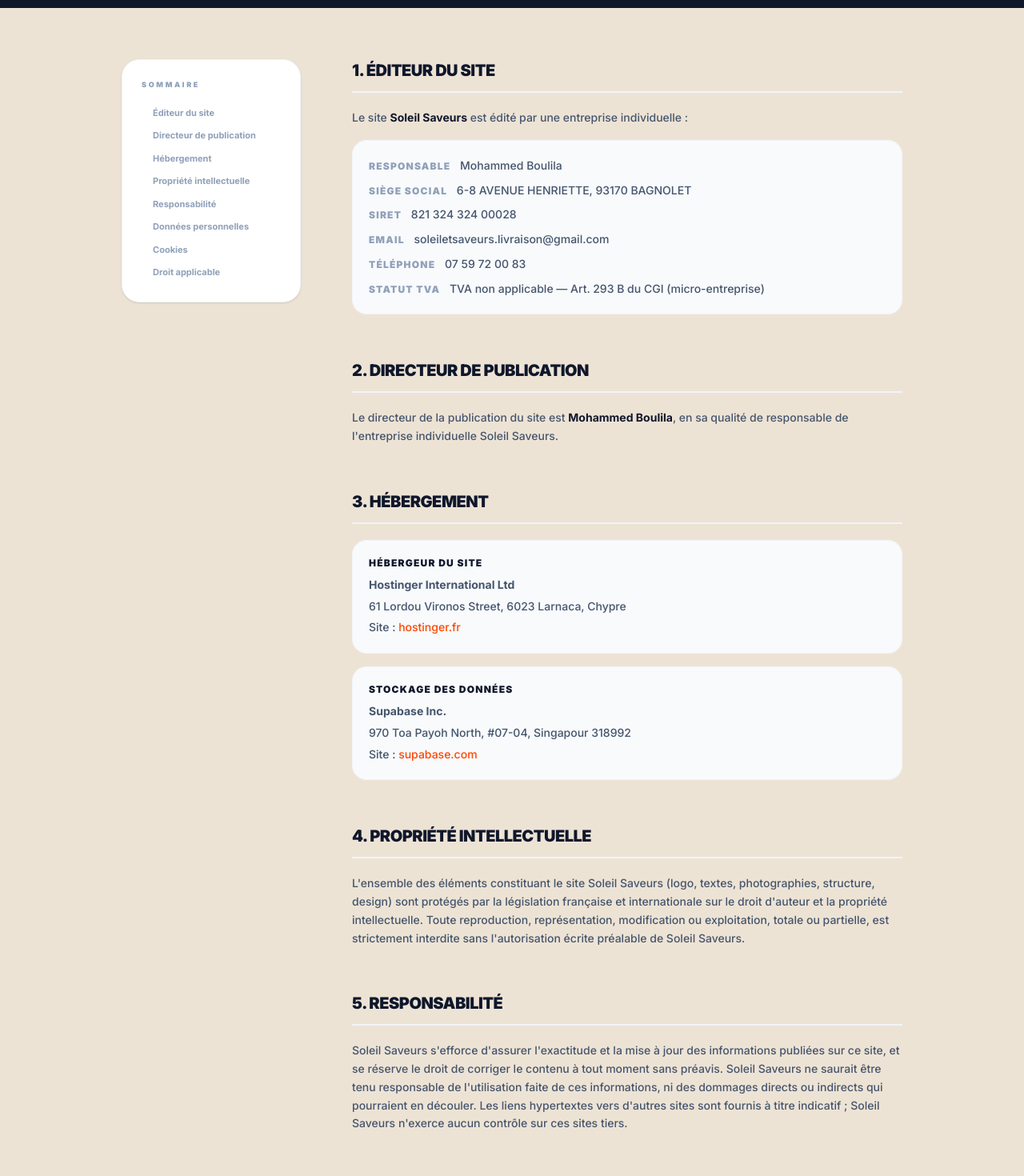
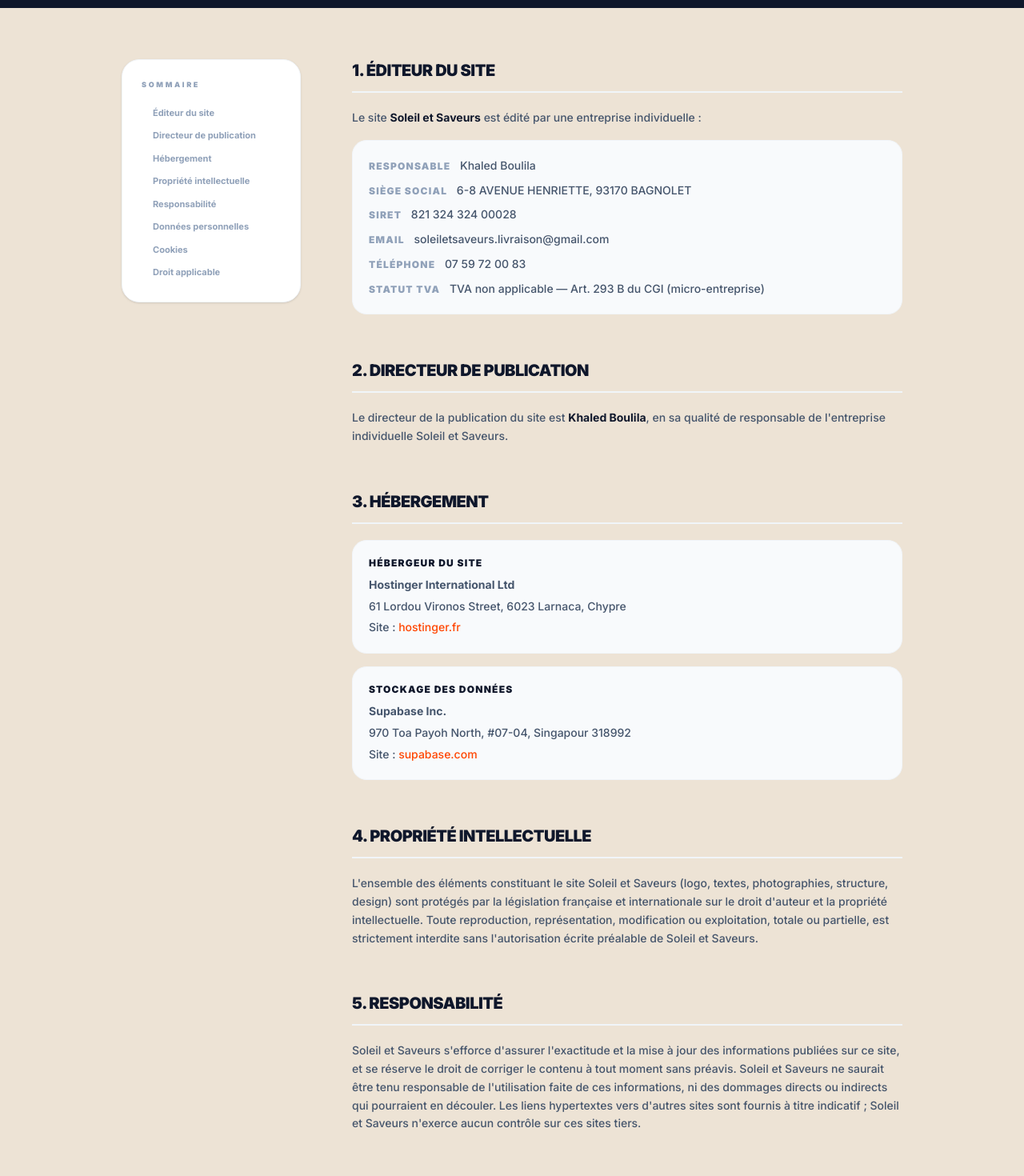
Before and after one commit to Squyann/Soleil-et-Saveurs, a Next.js app: page /mentions in a window 1280 px wide. Shown: the part 420-1890 px from the top of the page at 80% size. Built offline with nearby package versions, Linux system fonts and the light colour scheme; no server answers.

Commit message:
texte: corrige le nom "Soleil et Saveurs" et le responsable (Khaled Boulila) partout sur le site
Co-Authored-By: Claude Opus 4.8 <noreply@anthropic.com>
Claude-Session: https://claude.ai/code/session_01EEtyowFSrmPcTMCzdXNDyv

```diff
--- a/src/app/admin/login/page.tsx
+++ b/src/app/admin/login/page.tsx
@@ -37,7 +37,7 @@ export default function AdminLogin() {
           <h1 className="text-3xl font-black uppercase italic tracking-tighter text-slate-900">
             ADMIN<span className="text-[#FF4500]">ISTRATION</span>
           </h1>
-          <p className="text-[10px] font-black text-slate-400 mt-3 uppercase tracking-[0.3em]">Accès sécurisé Soleil Saveurs</p>
+          <p className="text-[10px] font-black text-slate-400 mt-3 uppercase tracking-[0.3em]">Accès sécurisé Soleil et Saveurs</p>
         </div>
 
         <form onSubmit={handleLogin} className="space-y-5">
--- a/src/app/admin/page.tsx
+++ b/src/app/admin/page.tsx
@@ -153,9 +153,9 @@ export default function AdminPage() {
     setMessages(prev => prev.map(m => m.id === msg.id ? { ...m, lu: true } : m));
 
     // Ouvrir le client mail avec la réponse pré-remplie
-    const sujet = encodeURIComponent(`Réponse à votre message — Soleil Saveurs`);
+    const sujet = encodeURIComponent(`Réponse à votre message — Soleil et Saveurs`);
     const corps = encodeURIComponent(
-      `Bonjour ${msg.nom},\n\n${reponseTexte}\n\nCordialement,\nL'équipe Soleil Saveurs`
+      `Bonjour ${msg.nom},\n\n${reponseTexte}\n\nCordialement,\nL'équipe Soleil et Saveurs`
     );
     window.open(`mailto:${msg.email}?subject=${sujet}&body=${corps}`, '_blank');
 
@@ -243,7 +243,7 @@ export default function AdminPage() {
   }
 
   const envoyerWhatsApp = (cmd: any) => {
-    const message = `Bonjour ${cmd.nom_client}, c'est Soleil Saveurs pour votre commande #${cmd.id}...`;
+    const message = `Bonjour ${cmd.nom_client}, c'est Soleil et Saveurs pour votre commande #${cmd.id}...`;
     const rel = cmd.telephone_client?.replace(/\s+/g, '');
     window.open(`https://wa.me/${rel}?text=${encodeURIComponent(message)}`, '_blank');
   };
@@ -427,7 +427,7 @@ export default function AdminPage() {
           <body>
             <div class="header">
               <div class="brand">
-                <h1>Soleil Saveurs<span>.</span></h1>
+                <h1>Soleil et Saveurs<span>.</span></h1>
                 <p>Produits Frais</p>
                 <div style="font-size: 11px; color: #718096; margin-top: 10px; font-weight: normal; text-transform: none;">
                   Livraison Yvelines (78)
@@ -506,7 +506,7 @@ export default function AdminPage() {
               </div>
             </div>
             <div class="footer-note">
-              Merci d'avoir choisi le circuit court avec Soleil Saveurs.<br/>
+              Merci d'avoir choisi le circuit court avec Soleil et Saveurs.<br/>
               <em>TVA non applicable, art. 293 B du CGI</em><br/>
               Ce document fait office de bon de livraison et de facture.
             </div>
--- a/src/app/aide/page.tsx
+++ b/src/app/aide/page.tsx
@@ -208,7 +208,7 @@ export default function AidePage() {
         <h1 className="text-5xl md:text-8xl font-black text-white uppercase tracking-tighter mb-4 relative italic">
           AIDE<span className="text-[#FF4500]">&</span>INFOS
         </h1>
-        <p className="text-slate-400 text-sm md:text-base font-bold uppercase tracking-[0.2em] mb-12">Soleil Saveurs — Votre Service Client Local</p>
+        <p className="text-slate-400 text-sm md:text-base font-bold uppercase tracking-[0.2em] mb-12">Soleil et Saveurs — Votre Service Client Local</p>
 
         <div className="max-w-2xl mx-auto relative group">
           <div className="absolute left-6 top-1/2 -translate-y-1/2">
@@ -371,7 +371,7 @@ export default function AidePage() {
       <footer className="mt-32 pt-20 border-t border-slate-100 text-center px-6">
         <div className="max-w-6xl mx-auto grid md:grid-cols-3 gap-12 text-left mb-20">
           <div>
-            <h5 className="font-black uppercase text-xs mb-4">Soleil Saveurs</h5>
+            <h5 className="font-black uppercase text-xs mb-4">Soleil et Saveurs</h5>
             <p className="text-[11px] text-slate-400 font-medium leading-relaxed italic">Le circuit-court réinventé dans les Yvelines.</p>
           </div>
           <div>
--- a/src/app/cgv/page.tsx
+++ b/src/app/cgv/page.tsx
@@ -66,10 +66,10 @@ export default function CGVPage() {
               1. Objet
             </h2>
             <p className="text-slate-600 font-medium leading-relaxed">
-              Les présentes Conditions Générales de Vente (CGV) régissent contractuellement toute relation commerciale entre <strong className="text-slate-900">Soleil Saveurs</strong> (ci-après « le Vendeur ») et toute personne physique effectuant un achat sur le site <strong className="text-slate-900">soleil-saveurs.fr</strong> (ci-après « le Client »).
+              Les présentes Conditions Générales de Vente (CGV) régissent contractuellement toute relation commerciale entre <strong className="text-slate-900">Soleil et Saveurs</strong> (ci-après « le Vendeur ») et toute personne physique effectuant un achat sur le site <strong className="text-slate-900">soleil-saveurs.fr</strong> (ci-après « le Client »).
             </p>
             <p className="text-slate-600 font-medium leading-relaxed mt-3">
-              Le Client reconnaît avoir pris connaissance des présentes CGV et les accepter sans réserve avant toute commande. Soleil Saveurs se réserve le droit de modifier les présentes CGV à tout moment ; les CGV applicables sont celles en vigueur à la date de la commande.
+              Le Client reconnaît avoir pris connaissance des présentes CGV et les accepter sans réserve avant toute commande. Soleil et Saveurs se réserve le droit de modifier les présentes CGV à tout moment ; les CGV applicables sont celles en vigueur à la date de la commande.
             </p>
           </section>
 
@@ -78,7 +78,7 @@ export default function CGVPage() {
               2. Produits & disponibilité
             </h2>
             <p className="text-slate-600 font-medium leading-relaxed mb-4">
-              Soleil Saveurs commercialise des produits frais issus de l'agriculture locale (fruits, légumes, épicerie) provenant principalement des Yvelines (78). Les produits proposés sont ceux figurant au catalogue en ligne au moment de la consultation, dans la limite des stocks disponibles.
+              Soleil et Saveurs commercialise des produits frais issus de l'agriculture locale (fruits, légumes, épicerie) provenant principalement des Yvelines (78). Les produits proposés sont ceux figurant au catalogue en ligne au moment de la consultation, dans la limite des stocks disponibles.
             </p>
             <div className="bg-orange-50 border border-orange-100 rounded-2xl p-5 space-y-2">
               <p className="font-black text-xs uppercase text-[#FF4500] tracking-widest mb-2">Spécificités produits frais</p>
@@ -107,7 +107,7 @@ export default function CGVPage() {
               </div>
             </div>
             <p className="text-slate-600 font-medium leading-relaxed mt-4">
-              Soleil Saveurs se réserve le droit de modifier ses prix à tout moment. Les prix applicables sont ceux affichés au moment de la validation de la commande.
+              Soleil et Saveurs se réserve le droit de modifier ses prix à tout moment. Les prix applicables sont ceux affichés au moment de la validation de la commande.
             </p>
           </section>
 
@@ -147,7 +147,7 @@ export default function CGVPage() {
             </h2>
             <div className="space-y-4 text-slate-600 font-medium leading-relaxed">
               <p>
-                Soleil Saveurs livre uniquement dans les communes des Yvelines (78) situées à moins de 5 km de ses points de distribution. La liste des villes éligibles est disponible sur la <Link href="/livraison" className="text-[#FF4500] hover:underline font-bold">page Livraison</Link>.
+                Soleil et Saveurs livre uniquement dans les communes des Yvelines (78) situées à moins de 5 km de ses points de distribution. La liste des villes éligibles est disponible sur la <Link href="/livraison" className="text-[#FF4500] hover:underline font-bold">page Livraison</Link>.
               </p>
               <div className="bg-slate-50 rounded-2xl p-5 border border-slate-100 grid sm:grid-cols-3 gap-4 text-center">
                 <div>
@@ -167,7 +167,7 @@ export default function CGVPage() {
                 </div>
               </div>
               <p>
-                En cas d'impossibilité de livraison (adresse incorrecte, absence du Client, zone non couverte), Soleil Saveurs contactera le Client pour convenir d'une nouvelle modalité. Les produits frais non livrés ne peuvent être restitués.
+                En cas d'impossibilité de livraison (adresse incorrecte, absence du Client, zone non couverte), Soleil et Saveurs contactera le Client pour convenir d'une nouvelle modalité. Les produits frais non livrés ne peuvent être restitués.
               </p>
             </div>
           </section>
@@ -191,7 +191,7 @@ export default function CGVPage() {
             <div className="bg-amber-50 border border-amber-100 rounded-2xl p-5 mb-4">
               <p className="font-black text-xs uppercase text-amber-700 tracking-widest mb-2">Produits périssables — exception légale</p>
               <p className="text-amber-700 font-medium text-sm leading-relaxed">
-                Conformément à l'article L. 221-28, 3° du Code de la consommation, <strong>le droit de rétractation ne s'applique pas aux produits susceptibles de se détériorer ou de se périmer rapidement</strong>, ce qui est le cas de la totalité des produits frais proposés par Soleil Saveurs.
+                Conformément à l'article L. 221-28, 3° du Code de la consommation, <strong>le droit de rétractation ne s'applique pas aux produits susceptibles de se détériorer ou de se périmer rapidement</strong>, ce qui est le cas de la totalité des produits frais proposés par Soleil et Saveurs.
               </p>
             </div>
             <p className="text-slate-600 font-medium leading-relaxed">
@@ -204,7 +204,7 @@ export default function CGVPage() {
               8. Conformité & réclamations
             </h2>
             <p className="text-slate-600 font-medium leading-relaxed mb-4">
-              Soleil Saveurs s'engage à livrer des produits conformes à la commande et aux normes de qualité en vigueur. En cas de problème (produit abîmé, erreur de livraison), le Client dispose de <strong className="text-slate-900">24h après réception</strong> pour nous le signaler avec photo à l'appui.
+              Soleil et Saveurs s'engage à livrer des produits conformes à la commande et aux normes de qualité en vigueur. En cas de problème (produit abîmé, erreur de livraison), le Client dispose de <strong className="text-slate-900">24h après réception</strong> pour nous le signaler avec photo à l'appui.
             </p>
             <p className="text-slate-600 font-medium leading-relaxed">
               Contact : <strong className="text-slate-900">soleiletsaveurs.livraison@gmail.com</strong> ou via WhatsApp au <strong className="text-slate-900">07 59 72 00 83</strong>.
@@ -216,8 +216,8 @@ export default function CGVPage() {
               9. Responsabilité
             </h2>
             <p className="text-slate-600 font-medium leading-relaxed">
-              Soleil Saveurs ne saurait être tenu responsable de dommages indirects liés à l'utilisation du site ou à une défaillance temporaire de service. Sa responsabilité ne peut excéder le montant de la commande concernée.
-              En cas de force majeure (intempéries, indisponibilité des récoltes), Soleil Saveurs informera le Client dans les meilleurs délais.
+              Soleil et Saveurs ne saurait être tenu responsable de dommages indirects liés à l'utilisation du site ou à une défaillance temporaire de service. Sa responsabilité ne peut excéder le montant de la commande concernée.
+              En cas de force majeure (intempéries, indisponibilité des récoltes), Soleil et Saveurs informera le Client dans les meilleurs délais.
             </p>
           </section>
 
@@ -236,7 +236,7 @@ export default function CGVPage() {
               11. Litiges & médiation
             </h2>
             <p className="text-slate-600 font-medium leading-relaxed mb-4">
-              Les présentes CGV sont soumises au droit français. En cas de litige, le Client s'adressera en priorité à Soleil Saveurs pour trouver une solution amiable.
+              Les présentes CGV sont soumises au droit français. En cas de litige, le Client s'adressera en priorité à Soleil et Saveurs pour trouver une solution amiable.
             </p>
             <p className="text-slate-600 font-medium leading-relaxed mb-4">
               À défaut de résolution amiable, le Client peut recourir gratuitement à la médiation de la consommation conformément aux articles L. 616-1 et R. 616-1 du Code de la consommation.
@@ -276,7 +276,7 @@ export default function CGVPage() {
 
       <footer className="py-16 border-t border-slate-100 text-center">
         <p className="text-[9px] font-black uppercase tracking-[0.4em] text-slate-300">
-          © 2026 Soleil Saveurs — Plaisir (78)
+          © 2026 Soleil et Saveurs — Plaisir (78)
         </p>
       </footer>
     </div>
--- a/src/app/livraison/page.tsx
+++ b/src/app/livraison/page.tsx
@@ -59,7 +59,7 @@ export default function LivraisonPage() {
         <Link href="/" className="flex items-center gap-2 text-[10px] font-black uppercase tracking-widest text-slate-400 hover:text-[#FF4500] transition-colors">
           <ArrowLeft className="w-4 h-4" /> Retour Boutique
         </Link>
-        <span className="text-[10px] font-black uppercase tracking-tighter text-slate-900 italic">Soleil Saveurs — Logistique</span>
+        <span className="text-[10px] font-black uppercase tracking-tighter text-slate-900 italic">Soleil et Saveurs — Logistique</span>
       </nav>
 
       {/* Hero Section - Testeur d'éligibilité */}
--- a/src/app/mentions/page.tsx
+++ b/src/app/mentions/page.tsx
@@ -63,9 +63,9 @@ export default function MentionsLegales() {
               1. Éditeur du site
             </h2>
             <div className="space-y-2 text-slate-600 font-medium text-sm leading-relaxed">
-              <p>Le site <strong className="text-slate-900">Soleil Saveurs</strong> est édité par une entreprise individuelle :</p>
+              <p>Le site <strong className="text-slate-900">Soleil et Saveurs</strong> est édité par une entreprise individuelle :</p>
               <div className="bg-slate-50 rounded-2xl p-5 mt-4 space-y-2 border border-slate-100">
-                <p><span className="text-slate-400 text-xs uppercase font-black tracking-widest mr-2">Responsable</span> Mohammed Boulila</p>
+                <p><span className="text-slate-400 text-xs uppercase font-black tracking-widest mr-2">Responsable</span> Khaled Boulila</p>
                 <p><span className="text-slate-400 text-xs uppercase font-black tracking-widest mr-2">Siège social</span> 6-8 AVENUE HENRIETTE, 93170 BAGNOLET</p>
                 <p><span className="text-slate-400 text-xs uppercase font-black tracking-widest mr-2">SIRET</span> 821 324 324 00028</p>
                 <p><span className="text-slate-400 text-xs uppercase font-black tracking-widest mr-2">Email</span> soleiletsaveurs.livraison@gmail.com</p>
@@ -80,7 +80,7 @@ export default function MentionsLegales() {
               2. Directeur de publication
             </h2>
             <p className="text-slate-600 font-medium text-sm leading-relaxed">
-              Le directeur de la publication du site est <strong className="text-slate-900">Mohammed Boulila</strong>, en sa qualité de responsable de l'entreprise individuelle Soleil Saveurs.
+              Le directeur de la publication du site est <strong className="text-slate-900">Khaled Boulila</strong>, en sa qualité de responsable de l'entreprise individuelle Soleil et Saveurs.
             </p>
           </section>
 
@@ -109,8 +109,8 @@ export default function MentionsLegales() {
               4. Propriété intellectuelle
             </h2>
             <p className="text-slate-600 font-medium text-sm leading-relaxed">
-              L'ensemble des éléments constituant le site Soleil Saveurs (logo, textes, photographies, structure, design) sont protégés par la législation française et internationale sur le droit d'auteur et la propriété intellectuelle.
-              Toute reproduction, représentation, modification ou exploitation, totale ou partielle, est strictement interdite sans l'autorisation écrite préalable de Soleil Saveurs.
+              L'ensemble des éléments constituant le site Soleil et Saveurs (logo, textes, photographies, structure, design) sont protégés par la législation française et internationale sur le droit d'auteur et la propriété intellectuelle.
+              Toute reproduction, représentation, modification ou exploitation, totale ou partielle, est strictement interdite sans l'autorisation écrite préalable de Soleil et Saveurs.
             </p>
           </section>
 
@@ -119,9 +119,9 @@ export default function MentionsLegales() {
               5. Responsabilité
             </h2>
             <p className="text-slate-600 font-medium text-sm leading-relaxed">
-              Soleil Saveurs s'efforce d'assurer l'exactitude et la mise à jour des informations publiées sur ce site, et se réserve le droit de corriger le contenu à tout moment sans préavis.
-              Soleil Saveurs ne saurait être tenu responsable de l'utilisation faite de ces informations, ni des dommages directs ou indirects qui pourraient en découler.
-              Les liens hypertextes vers d'autres sites sont fournis à titre indicatif ; Soleil Saveurs n'exerce aucun contrôle sur ces sites tiers.
+              Soleil et Saveurs s'efforce d'assurer l'exactitude et la mise à jour des informations publiées sur ce site, et se réserve le droit de corriger le contenu à tout moment sans préavis.
+              Soleil et Saveurs ne saurait être tenu responsable de l'utilisation faite de ces informations, ni des dommages directs ou indirects qui pourraient en découler.
+              Les liens hypertextes vers d'autres sites sont fournis à titre indicatif ; Soleil et Saveurs n'exerce aucun contrôle sur ces sites tiers.
             </p>
           </section>
 
@@ -191,7 +191,7 @@ export default function MentionsLegales() {
 
       <footer className="py-16 border-t border-slate-100 text-center">
         <p className="text-[9px] font-black uppercase tracking-[0.4em] text-slate-300">
-          © 2026 Soleil Saveurs — Bagnolet (93)
+          © 2026 Soleil et Saveurs — Bagnolet (93)
         </p>
       </footer>
     </div>
--- a/src/app/rgpd/page.tsx
+++ b/src/app/rgpd/page.tsx
@@ -44,7 +44,7 @@ export default function RGPDPage() {
         <div className="max-w-5xl mx-auto flex items-start gap-3">
           <Shield className="w-5 h-5 text-blue-500 flex-shrink-0 mt-0.5" />
           <p className="text-blue-700 font-bold text-xs leading-relaxed">
-            Soleil Saveurs s'engage à protéger votre vie privée. Nous ne collectons que les données strictement nécessaires à la réalisation de vos commandes et n'en faisons aucun usage commercial.
+            Soleil et Saveurs s'engage à protéger votre vie privée. Nous ne collectons que les données strictement nécessaires à la réalisation de vos commandes et n'en faisons aucun usage commercial.
           </p>
         </div>
       </div>
@@ -75,8 +75,8 @@ export default function RGPDPage() {
               1. Responsable du traitement
             </h2>
             <div className="bg-slate-50 rounded-2xl p-5 border border-slate-100 space-y-2 text-slate-600 font-medium">
-              <p><span className="text-slate-400 text-xs uppercase font-black tracking-widest mr-2">Entité</span> Soleil Saveurs (entreprise individuelle)</p>
-              <p><span className="text-slate-400 text-xs uppercase font-black tracking-widest mr-2">Responsable</span> Mohammed Boulila</p>
+              <p><span className="text-slate-400 text-xs uppercase font-black tracking-widest mr-2">Entité</span> Soleil et Saveurs (entreprise individuelle)</p>
+              <p><span className="text-slate-400 text-xs uppercase font-black tracking-widest mr-2">Responsable</span> Khaled Boulila</p>
               <p><span className="text-slate-400 text-xs uppercase font-black tracking-widest mr-2">Adresse</span> 6-8 AVENUE HENRIETTE, 93170 BAGNOLET</p>
               <p><span className="text-slate-400 text-xs uppercase font-black tracking-widest mr-2">Email</span> soleiletsaveurs.livraison@gmail.com</p>
             </div>
@@ -196,7 +196,7 @@ export default function RGPDPage() {
               5. Destinataires des données
             </h2>
             <p className="text-slate-600 font-medium leading-relaxed mb-5">
-              Vos données sont accessibles uniquement à Soleil Saveurs et à nos sous-traitants techniques, dans la stricte mesure nécessaire au service :
+              Vos données sont accessibles uniquement à Soleil et Saveurs et à nos sous-traitants techniques, dans la stricte mesure nécessaire au service :
             </p>
             <div className="space-y-3">
               <div className="bg-white border border-slate-100 rounded-2xl p-5 shadow-sm flex items-start gap-4">
@@ -312,7 +312,7 @@ export default function RGPDPage() {
               9. Mineurs
             </h2>
             <p className="text-slate-600 font-medium leading-relaxed">
-              Le site Soleil Saveurs est destiné à un public adulte. Nous ne collectons pas sciemment de données personnelles concernant des enfants de moins de 16 ans. Si vous pensez qu'un mineur nous a transmis ses données, contactez-nous afin que nous procédions à leur suppression.
+              Le site Soleil et Saveurs est destiné à un public adulte. Nous ne collectons pas sciemment de données personnelles concernant des enfants de moins de 16 ans. Si vous pensez qu'un mineur nous a transmis ses données, contactez-nous afin que nous procédions à leur suppression.
             </p>
           </section>
 
@@ -367,7 +367,7 @@ export default function RGPDPage() {
 
       <footer className="py-16 border-t border-slate-100 text-center">
         <p className="text-[9px] font-black uppercase tracking-[0.4em] text-slate-300">
-          © 2026 Soleil Saveurs — Conforme RGPD (UE) 2016/679
+          © 2026 Soleil et Saveurs — Conforme RGPD (UE) 2016/679
         </p>
       </footer>
     </div>
--- a/src/app/signup/page.tsx
+++ b/src/app/signup/page.tsx
@@ -291,7 +291,7 @@ export default function SignupPage() {
               disabled={loading || !isEligibleZone || !isPhoneValid || !isAdult || password.length < 8}
               className="w-full bg-[#FF4500] text-white p-5 rounded-3xl font-black uppercase text-sm tracking-widest hover:bg-[#3D2B1F] transition-all shadow-xl disabled:bg-slate-200 mt-4 flex items-center justify-center gap-3 active:scale-95"
             >
-              {loading ? <Loader2 className="w-5 h-5 animate-spin" /> : <>Rejoindre Soleil Saveurs <ArrowRight className="w-5 h-5" /></>}
+              {loading ? <Loader2 className="w-5 h-5 animate-spin" /> : <>Rejoindre Soleil et Saveurs <ArrowRight className="w-5 h-5" /></>}
             </button>
           </form>
 
--- a/src/components/ClientShell.tsx
+++ b/src/components/ClientShell.tsx
@@ -103,7 +103,7 @@ export default function ClientShell({ children }: { children: React.ReactNode })
             <Link href="/cgv" className="text-[10px] font-black uppercase tracking-widest text-[#9A7D68] hover:text-[#FF4500]">CGV</Link>
             <Link href="/rgpd" className="text-[10px] font-black uppercase tracking-widest text-[#9A7D68] hover:text-[#FF4500]">Confidentialité</Link>
           </div>
-          <p className="text-[9px] font-black uppercase tracking-[0.4em] text-[#B8A898]">© 2026 Soleil Saveurs</p>
+          <p className="text-[9px] font-black uppercase tracking-[0.4em] text-[#B8A898]">© 2026 Soleil et Saveurs</p>
         </div>
       </footer>
     </>
--- a/src/components/ui/PanierDrawer.tsx
+++ b/src/components/ui/PanierDrawer.tsx
@@ -439,7 +439,7 @@ export default function PanierDrawer({ isOpen, onClose, user: propUser }: Panier
         <div className="p-6 border-b border-[#D5C9B8] flex justify-between items-center bg-[#F5EAE0]">
           <div>
             <h2 className="text-2xl font-black uppercase tracking-tighter text-slate-900">Mon Panier</h2>
-            <p className="text-[10px] font-bold text-[#FF4500] uppercase tracking-[0.2em]">Soleil Saveurs Direct</p>
+            <p className="text-[10px] font-bold text-[#FF4500] uppercase tracking-[0.2em]">Soleil et Saveurs Direct</p>
           </div>
           <button onClick={onClose} className="p-2 hover:bg-[#EDE3D5] rounded-full transition-colors">
             <X className="w-6 h-6 text-slate-400" />
```
